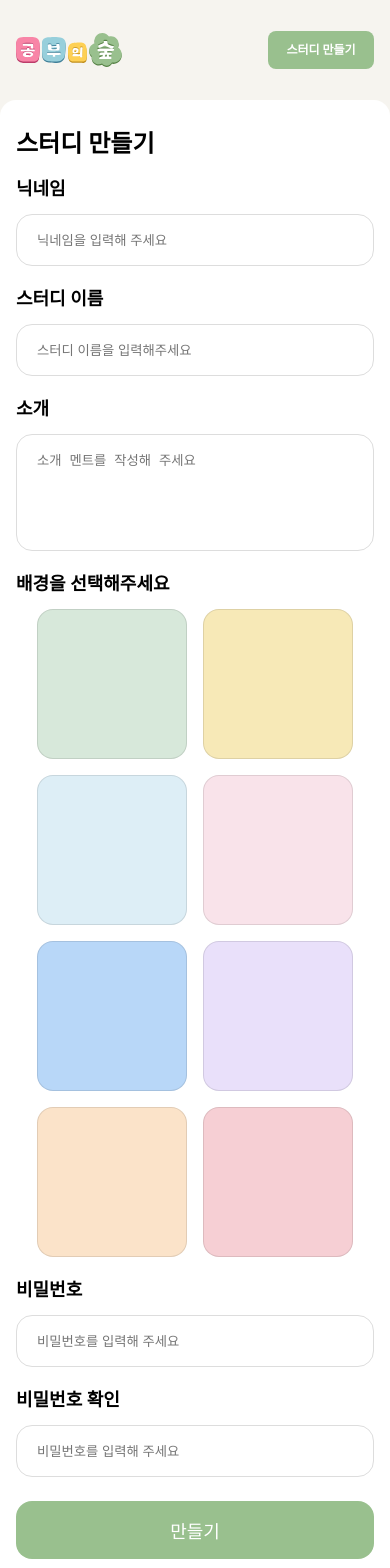
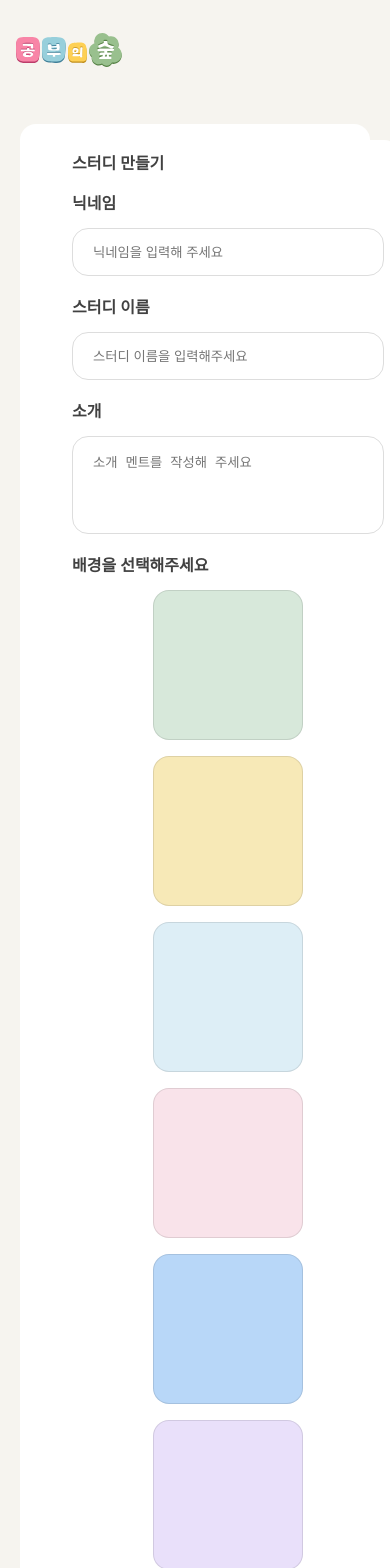
Before and after one commit to 7-StudyForest-1-FE-BE/7-StudyForest-1-FE, a React (Vite) app: page /registration in a window 390 px wide. Shown: the top 1568 px of the page. Built offline with nearby package versions, Linux system fonts and the light colour scheme.

Commit message:
feat: 스터디 상세페이지 UI 구현

```diff
--- a/src/components/Header/Header.jsx
+++ b/src/components/Header/Header.jsx
@@ -1,6 +1,6 @@
-import logo from "../../assets/img_logo.svg";
-import styles from "./Header.module.css";
-import { Link } from "react-router";
+import logo from '../../assets/img_logo.svg';
+import styles from './Header.module.css';
+import { Link } from 'react-router';
 function Header() {
   return (
     <header className={styles.header}>
@@ -8,13 +8,13 @@ function Header() {
         <div className={styles.logo}>
           <h1>
             <span className="sr-only">공부의숲</span>
-            <Link to={"/"}>
+            <Link to={'/'}>
               <img src={logo} alt="공부의숲" />
             </Link>
           </h1>
         </div>
         <div className={styles.util}>
-          <Link to={"/registration"} className={styles.btn}>
+          <Link to={'/registration'} className={`${styles.btn} hide__on__mobile`}>
             스터디 만들기
           </Link>
         </div>
--- a/src/pages/StudyRegistrationPage.css
+++ b/src/pages/StudyRegistrationPage.css
@@ -1,48 +1,63 @@
+main.container {
+  margin-top: 24px;
+}
+
 .container {
   max-width: 696px;
   min-height: 1171px;
   background-color: #fff;
   border-radius: 16px;
-  margin: 0px auto 40px auto;
-  padding: 16px 8px;
+  margin: 0px auto 0px auto;
+  padding: 10px;
+  box-sizing: border-box;
 }
 
 .study__create,
 .nick__name,
 .study__name,
 .introduction,
-/* .choice__background, */
+.choice__background,
 .password,
 .password__check {
   display: flex;
   flex-direction: column;
+  align-items: center;
+  width: 100%;
 }
 
-label {
+.study__create label {
+  max-width: 648px;
+  width: 100%;
+  color: #414141;
   font-size: 18px;
   font-weight: 600;
   margin-bottom: 16px;
 }
 
-input {
+.study__create input {
   max-width: 648px;
+  width: 100%;
   height: 48px;
   border-radius: 16px;
   border: 1px solid #dddddd;
   padding-left: 20px;
+  box-sizing: border-box;
 }
 
-textarea {
+.study__create textarea {
   max-width: 648px;
+  width: 100%;
   height: 98px;
   border-radius: 16px;
   border: 1px solid #dddddd;
   padding-left: 20px;
   padding-top: 15px;
   resize: none;
+  box-sizing: border-box;
 }
 
-h2 {
+.container h2 {
+  color: #414141;
   font-size: 24px;
   font-weight: 800;
   margin-bottom: 24px;
@@ -60,15 +75,16 @@ h2 {
 .background__items {
   display: flex;
   flex-wrap: wrap;
+  align-items: center;
   justify-content: center;
   gap: 16px;
+  max-width: 648px;
 }
 
 .background__item {
   width: 150px;
   height: 150px;
   border-radius: 16px;
-  padding: 16px 8px;
   border: 1px solid rgba(0, 0, 0, 0.1);
   cursor: pointer;
 }
@@ -76,12 +92,16 @@ h2 {
 .submit__btn {
   display: flex;
   justify-content: center;
+  margin-top: 24px;
+  max-width: 648px;
+  width: 100%;
 }
 
 .study__create__btn {
   cursor: pointer;
   background-color: #99c08e;
-  width: 648px;
+  max-width: 648px;
+  width: 100%;
   height: 58px;
   padding: 16px 8px;
   border-radius: 16px;
@@ -90,3 +110,26 @@ h2 {
   font-weight: 400;
   color: #fff;
 }
+
+@media (max-width: 1199px) {
+  .container {
+    padding: 16px 16px 20px 16px;
+  }
+}
+
+@media (max-width: 743px) {
+  .hide__on__mobile {
+    display: none;
+  }
+  .container {
+    margin-left: 20px;
+    margin-right: 20px;
+    min-width: 344px;
+  }
+  .container h2 {
+    font-size: 16px;
+  }
+  .study__create label {
+    font-size: 16px;
+  }
+}
```
